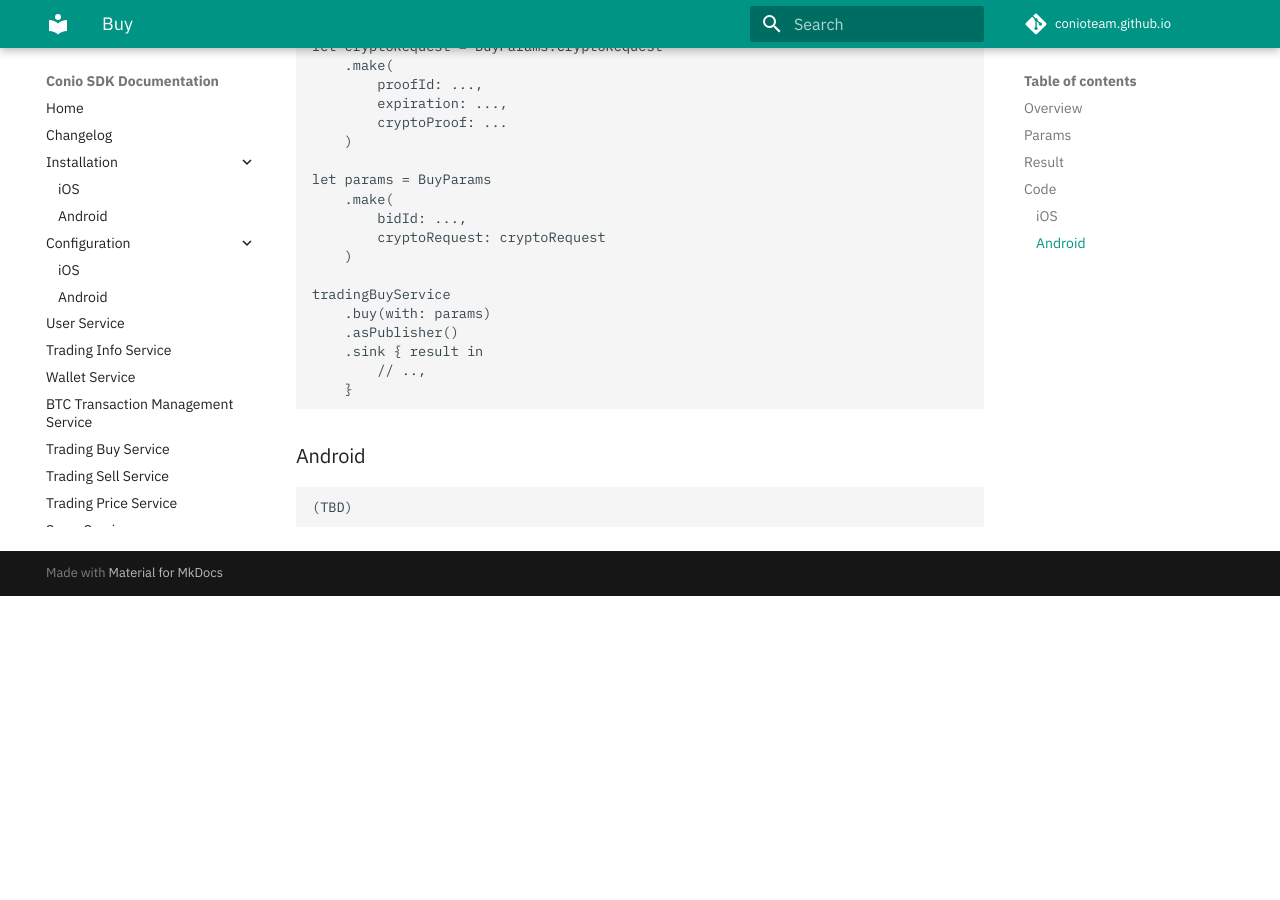
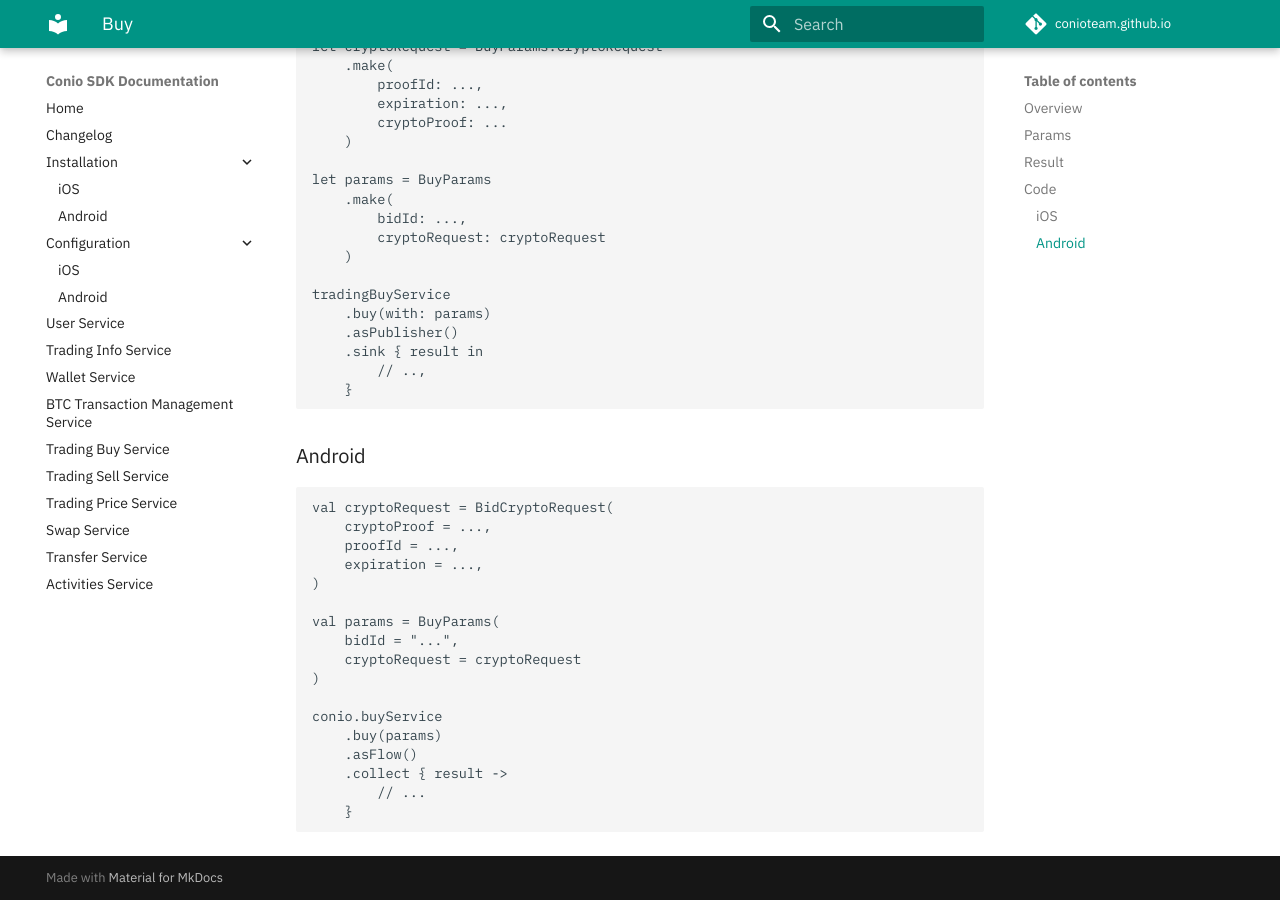
Before and after one commit to Conio/conio.github.io, an MkDocs documentation site: the page built from docs/Features/TradingBuyService/Buy.md, in a window 1280 px wide and 900 px high, scrolled down 870 px. Built offline with MkDocs 1.6.1 and Material for MkDocs 9.7.7, drawn with Linux system fonts in a browser that asks for light colours; comment, search, counter and statistics services are not loaded; before the commit the page ends 1466 px from its top, so only the background shows below that.

Commit message:
doc: android example: TradingBuyService

````diff
--- a/docs/Features/TradingBuyService/Buy.md
+++ b/docs/Features/TradingBuyService/Buy.md
@@ -42,5 +42,21 @@
 
 ### Android
 ```kotlin
-(TBD)
+val cryptoRequest = BidCryptoRequest(
+    cryptoProof = ...,
+    proofId = ...,
+    expiration = ...,
+)
+
+val params = BuyParams(
+    bidId = "...",
+    cryptoRequest = cryptoRequest
+)
+
+conio.buyService
+    .buy(params)
+    .asFlow()
+    .collect { result ->
+        // ...
+    }
 ```
````
Also changed, not shown: docs/Features/TradingBuyService/CreateBid.md (+16 -1 lines), docs/Features/TradingBuyService/FetchBid.md (+10 -1 lines), docs/Features/TradingBuyService/UpdateBid.md (+16 -1 lines).
